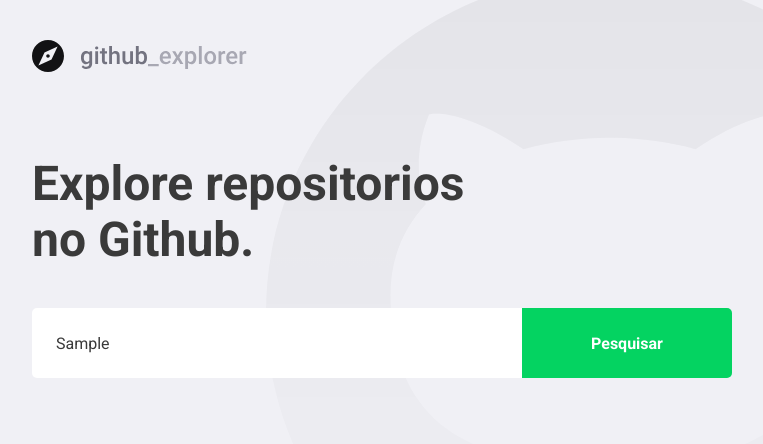
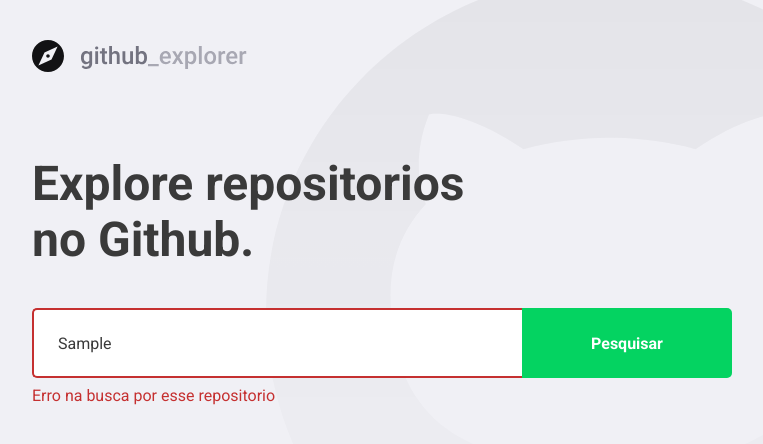
Before and after one commit to bhyago/github_explore, a React (Create React App) app: page / in a window 1280 px wide. Both pictures are taken after typing "Sample" into the empty fields and a click on the button "Pesquisar". Shown: the top 444 px of the page, without its empty margins (148-911 px from the left). Built offline with nearby package versions, Linux system fonts and the light colour scheme; no server answers.

Commit message:
lidando com erros

```diff
--- a/src/pages/Dashboard/index.tsx
+++ b/src/pages/Dashboard/index.tsx
@@ -4,7 +4,7 @@
 
 import LogoImg from '../../assets/logo.svg';
 
-import { Title, Form, Repositories } from './styles';
+import { Title, Form, Repositories, Error } from './styles';
 
 interface Repository {
   full_name: string;
@@ -17,18 +17,31 @@
 
 const Dashboard: React.FC = () => {
   const [newRepo, setNewRepo] = useState('');
+  const [inputError, setInputError] = useState('');
   const [repositories, setRepositories] = useState<Repository[]>([]);
 
-  async function handleAddRepository(event: FormEvent<HTMLFormElement> ): Promise<void> {
-    event.preventDefault();
+  async function handleAddRepository(
+    event: FormEvent<HTMLFormElement>,
+    ): Promise<void> {
+      event.preventDefault();
 
-    const response = await api.get<Repository>(`repos/${newRepo}`);
+      if(!newRepo) {
+        setInputError('Digite o autor/nome do repositório');
+        return;
+      }
 
-    const repository = response.data;
+    try {
+      const response = await api.get<Repository>(`repos/${newRepo}`);
 
-    setRepositories([...repositories, repository]);
-    setNewRepo('');
+      const repository = response.data;
 
+      setRepositories([...repositories, repository]);
+      setNewRepo('');
+      setInputError('');
+
+    } catch (err) {
+      setInputError('Erro na busca por esse repositorio');
+    }
   }
 
   return (
@@ -36,7 +49,7 @@
       <img src={LogoImg} alt="Github Explore"/>
       <Title>Explore repositorios no Github.</Title>
 
-      <Form onSubmit={handleAddRepository}>
+      <Form  hasError={!!inputError} onSubmit={handleAddRepository}>
         <input
         value={newRepo}
         onChange={(e) => setNewRepo(e.target.value)}
@@ -44,6 +57,8 @@
         placeholder="Digite o nome do repositório"/>
         <button type="submit">Pesquisar</button>
       </Form>
+
+      { inputError && <Error>{inputError}</Error>}
 
       <Repositories>
         {repositories.map(repository => (
--- a/src/pages/Dashboard/styles.ts
+++ b/src/pages/Dashboard/styles.ts
@@ -1,5 +1,9 @@
-import styled from 'styled-components';
+import styled, { css } from 'styled-components';
 import { shade } from 'polished';
+
+interface FormProps {
+  hasError: boolean;
+}
 
 export const Title = styled.h1`
   font-size: 48px;
@@ -10,7 +14,7 @@
   margin-top: 80px;
 `;
 
-export const Form = styled.form`
+export const Form = styled.form<FormProps>`
   margin-top: 40px;
   max-width: 700px;
 
@@ -23,6 +27,12 @@
     border: 0;
     border-radius: 5px 0 0 5px;
     color: #3A3A3A;
+    border: 2px solid #fff;
+
+    ${(props) => props.hasError && css`
+      border-color: #c53030;
+      border-right: 0;
+    `}
 
     &::placeholder {
       color: #a8a8b3
@@ -43,6 +53,12 @@
       background: ${shade(0.2, '#04d361')}
     }
   }
+`;
+
+export const Error = styled.span`
+  display: block;
+  color: #c53030;
+  margin-top: 8px;
 `;
 
 export const Repositories = styled.div`
@@ -95,8 +111,5 @@
       margin-left: auto;
       color: #cbcbd6;
     }
-
   }
-
-
 `;
```
